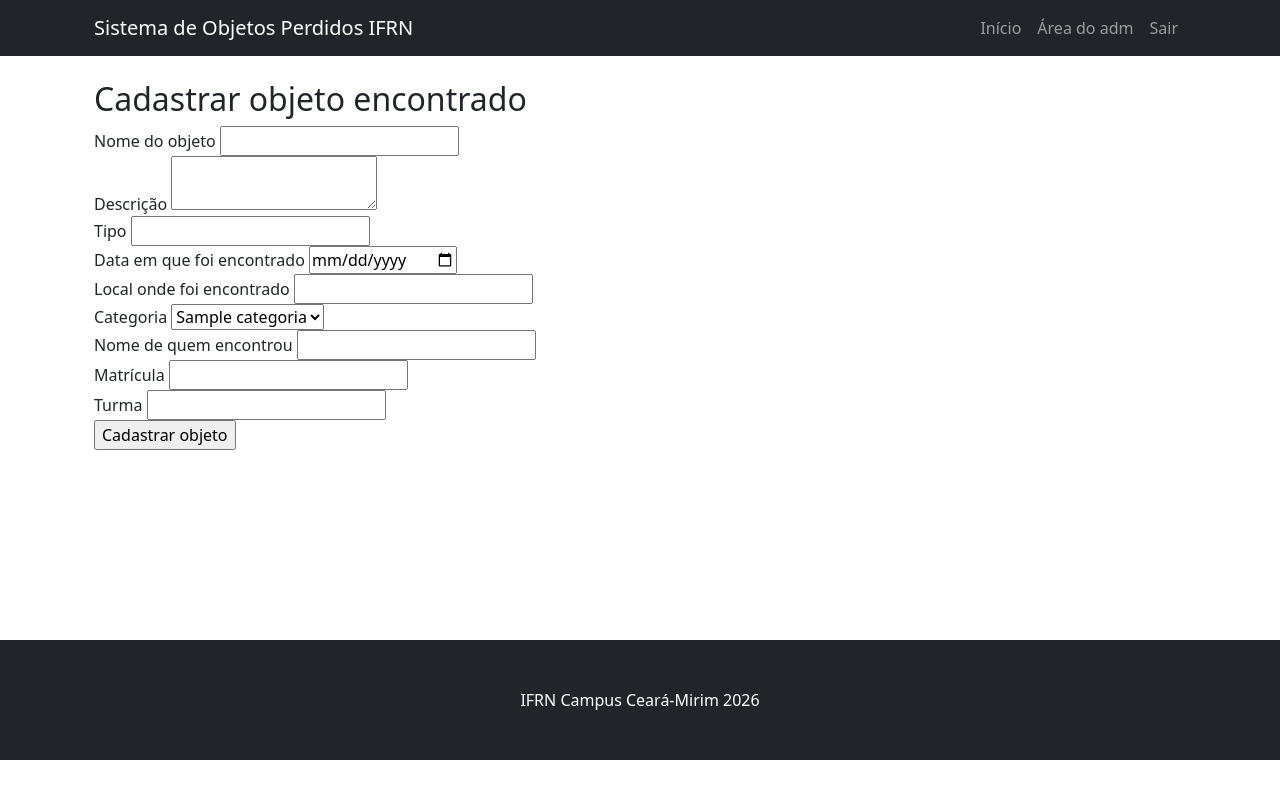
After one commit to giovanna153/Sistema-Objetos-Perdidos-IFRNCM, a Flask app: page /objetos/cadastrar in a window 1280 px wide. The commit adds this page. Run offline with Flask 3, Linux system fonts and the light colour scheme; a user stored in the database is signed in; tables that the repository leaves empty hold one stand-in row (values such as "Sample post"); some libraries are stand-ins or nearby versions.

Commit message:
implementando o cadastro de objetos
implementando o cadastro de objetos

```diff
--- a/app/__init__.py
+++ b/app/__init__.py
@@ -24,5 +24,6 @@ def load_user(user_id):
     from app.models.usuario import Usuario
     return Usuario.query.get(int(user_id))
 
+
 from app import routes
-from app.models import usuario
+from app.models import usuario, categoria, objeto, devolucao
--- /dev/null
+++ b/app/forms/objeto_form.py
@@ -0,0 +1,71 @@
+from flask_wtf import FlaskForm
+from wtforms import StringField, TextAreaField, DateField, SelectField, SubmitField
+from wtforms.validators import DataRequired, Length
+
+
+class ObjetoForm(FlaskForm):
+
+    nome = StringField(
+        'Nome do objeto',
+        validators=[
+            DataRequired(message='Informe o nome do objeto.'),
+            Length(max=50)
+        ]
+    )
+
+    descricao = TextAreaField(
+        'Descrição',
+        validators=[
+            DataRequired(message='Informe a descrição do objeto.'),
+            Length(max=200)
+        ]
+    )
+
+    tipo = StringField(
+        'Tipo',
+        validators=[
+            DataRequired(message='Informe o tipo do objeto.'),
+            Length(max=50)
+        ]
+    )
+
+    data = DateField(
+        'Data em que foi encontrado',
+        format='%Y-%m-%d',
+        validators=[
+            DataRequired(message='Informe a data.')
+        ]
+    )
+
+    local = StringField(
+        'Local onde foi encontrado',
+        validators=[
+            DataRequired(message='Informe o local.'),
+            Length(max=100)
+        ]
+    )
+
+    categoria_id = SelectField(
+        'Categoria',
+        coerce=int,
+        validators=[
+            DataRequired(message='Selecione uma categoria.')
+        ]
+    )
+
+    nome_encontrou = StringField(
+        'Nome de quem encontrou',
+        validators=[DataRequired(message='Informe o nome de quem encontrou.'), Length(max=100)]
+    )
+
+    matricula = StringField(
+        'Matrícula',
+        validators=[DataRequired(message='Informe a matrícula.'), Length(max=20)]
+    )
+
+    turma = StringField(
+        'Turma',
+        validators=[DataRequired(message='Informe a turma.'), Length(max=50)]
+    )
+
+    submit = SubmitField('Cadastrar objeto')
--- a/app/models/objeto.py
+++ b/app/models/objeto.py
@@ -4,11 +4,14 @@ class Objeto(db.Model):
     __tablename__ = "objeto"
 
     id = db.Column(db.Integer, primary_key=True)
-    nome = db.Column(db.String(50), nullable=False)
+    nome_objeto = db.Column(db.String(50), nullable=False)
     descricao = db.Column(db.String(200), nullable=False)
     tipo = db.Column(db.String(50), nullable=False)
     data = db.Column(db.Date, nullable=False)
     local = db.Column(db.String(100), nullable=False)
+    nome_encontrou = db.Column(db.String(100), nullable=False)
+    matricula = db.Column(db.String(20), nullable=False)
+    turma = db.Column(db.String(50), nullable=False)
 
     usuario_id = db.Column(
         db.Integer,
--- a/app/routes.py
+++ b/app/routes.py
@@ -7,6 +7,11 @@ from app.models.usuario import Usuario
 from app.forms.cadastro_form import CadastroForm
 from app.forms.login_form import LoginForm
 
+from app.models.objeto import Objeto
+from app.models.categoria import Categoria
+from app.forms.objeto_form import ObjetoForm
+from app.services.objeto_service import cadastrar_objeto
+from flask_login import current_user
 
 @app.route('/')
 def index():
@@ -49,6 +54,53 @@ def dashboard():
     return render_template("dashboard.html")
 
 
+@app.route("/objetos/cadastrar", methods=["GET", "POST"])
+@login_required
+def cadastrar_novo_objeto():
+    form = ObjetoForm()
+
+    categorias = Categoria.query.order_by(Categoria.nome).all()
+
+    form.categoria_id.choices = [
+        (categoria.id, categoria.nome)
+        for categoria in categorias
+    ]
+
+    if form.validate_on_submit():
+        try:
+            cadastrar_objeto(form, usuario_id=current_user.id)
+
+            flash("Objeto cadastrado com sucesso!", "success")
+            return redirect(url_for("dashboard"))
+
+        except Exception:
+            db.session.rollback()
+            flash("Não foi possível cadastrar o objeto.", "error")
+
+    return render_template("cadastrar.html", form=form)
+
+@app.route("/criar-categorias")
+def criar_categorias():
+    categorias_iniciais = [
+        "Eletrônicos",
+        "Documentos",
+        "Acessórios",
+        "Material escolar",
+        "Roupas",
+        "Chaves",
+        "Outros"
+    ]
+
+    for nome in categorias_iniciais:
+        categoria = Categoria.query.filter_by(nome=nome).first()
+
+        if not categoria:
+            db.session.add(Categoria(nome=nome))
+
+    db.session.commit()
+
+    return "Categorias cadastradas com sucesso!"
+
 @app.route("/cadastro", methods=["GET", "POST"])
 def cadastro():
     form = CadastroForm()
--- a/app/templates/base.html
+++ b/app/templates/base.html
@@ -16,7 +16,7 @@
         <!-- Navigation-->
         <nav class="navbar navbar-expand-lg navbar-dark bg-dark fixed-top" id="mainNav">
             <div class="container px-4">
-                <a class="navbar-brand" href="{{ url_for('index') }}">🔍 Objetos Perdidos IFRN</a>
+                <a class="navbar-brand" href="{{ url_for('index') }}">Sistema de Objetos Perdidos IFRN</a>
                 <button class="navbar-toggler" type="button" data-bs-toggle="collapse" data-bs-target="#navbarResponsive" aria-controls="navbarResponsive" aria-expanded="false" aria-label="Toggle navigation"><span class="navbar-toggler-icon"></span></button>
                 <div class="collapse navbar-collapse" id="navbarResponsive">
                     <ul class="navbar-nav ms-auto">
@@ -67,7 +67,7 @@
 
         <!-- Footer-->
         <footer class="py-5 bg-dark">
-            <div class="container px-4"><p class="m-0 text-center text-white">Copyright &copy; IFRN Campus Ceará-Mirim 2026</p></div>
+            <div class="container px-4"><p class="m-0 text-center text-white">IFRN Campus Ceará-Mirim 2026</p></div>
         </footer>
 
         <!-- Bootstrap core JS-->
--- /dev/null
+++ b/app/templates/cadastrar.html
@@ -0,0 +1,82 @@
+
+{% extends "base.html" %}
+
+{% block content %}
+<h2>Cadastrar objeto encontrado</h2>
+
+<form method="POST">
+    {{ form.hidden_tag() }}
+
+    <div>
+        {{ form.nome.label }}
+        {{ form.nome() }}
+        {% for erro in form.nome.errors %}
+            <p>{{ erro }}</p>
+        {% endfor %}
+    </div>
+
+    <div>
+        {{ form.descricao.label }}
+        {{ form.descricao() }}
+        {% for erro in form.descricao.errors %}
+            <p>{{ erro }}</p>
+        {% endfor %}
+    </div>
+
+    <div>
+        {{ form.tipo.label }}
+        {{ form.tipo() }}
+        {% for erro in form.tipo.errors %}
+            <p>{{ erro }}</p>
+        {% endfor %}
+    </div>
+
+    <div>
+        {{ form.data.label }}
+        {{ form.data() }}
+        {% for erro in form.data.errors %}
+            <p>{{ erro }}</p>
+        {% endfor %}
+    </div>
+
+    <div>
+        {{ form.local.label }}
+        {{ form.local() }}
+        {% for erro in form.local.errors %}
+            <p>{{ erro }}</p>
+        {% endfor %}
+    </div>
+
+    <div>
+        {{ form.categoria_id.label }}
+        {{ form.categoria_id() }}
+        {% for erro in form.categoria_id.errors %}
+            <p>{{ erro }}</p>
+        {% endfor %}
+    </div>
+        <div>
+        {{ form.nome_encontrou.label }}
+        {{ form.nome_encontrou() }}
+        {% for erro in form.nome_encontrou.errors %}
+            <p>{{ erro }}</p>
+        {% endfor %}
+    </div>
+
+    <div>
+        {{ form.matricula.label }}
+        {{ form.matricula() }}
+        {% for erro in form.matricula.errors %}
+            <p>{{ erro }}</p>
+        {% endfor %}
+    </div>
+
+    <div>
+        {{ form.turma.label }}
+        {{ form.turma() }}
+        {% for erro in form.turma.errors %}
+            <p>{{ erro }}</p>
+        {% endfor %}
+    </div>
+        {{ form.submit() }}
+    </form>
+{% endblock %}
--- a/app/templates/dashboard.html
+++ b/app/templates/dashboard.html
@@ -8,6 +8,10 @@
 
 <p>Bem-vindo ao sistema de objetos perdidos.</p>
 
-<p>Essa área é futuramente o local onde o adm conseguirá registrar um objeto encontrado ou resistrar a saída de algum/p>
+<p>Essa área é futuramente o local onde o adm conseguirá registrar um objeto encontrado ou resistrar a saída de algum</p>
+
+<a href="{{ url_for('cadastrar_novo_objeto') }}">
+    Cadastrar objeto encontrado
+</a>
 
 {% endblock %}
```
Also changed, not shown: app/services/objeto_service.py (added, +23 -0 lines), migrations/versions/288bcc6a1d89_adiciona_tabelas_de_objetos_e_categorias.py (added, +65 -0 lines), migrations/versions/525d39b1d1f5_adicionando_os_dados_de_quem_encontrou.py (added, +40 -0 lines).
